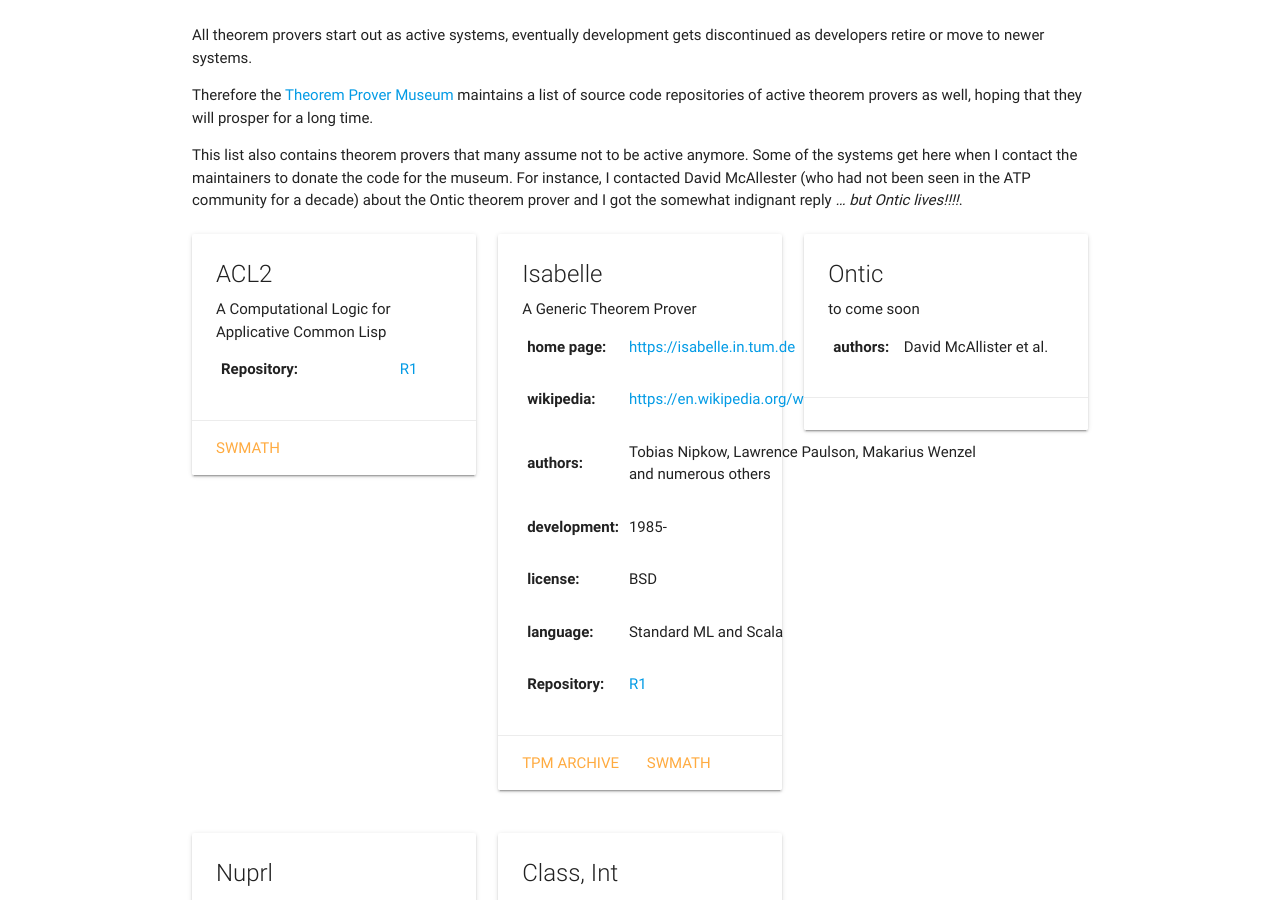
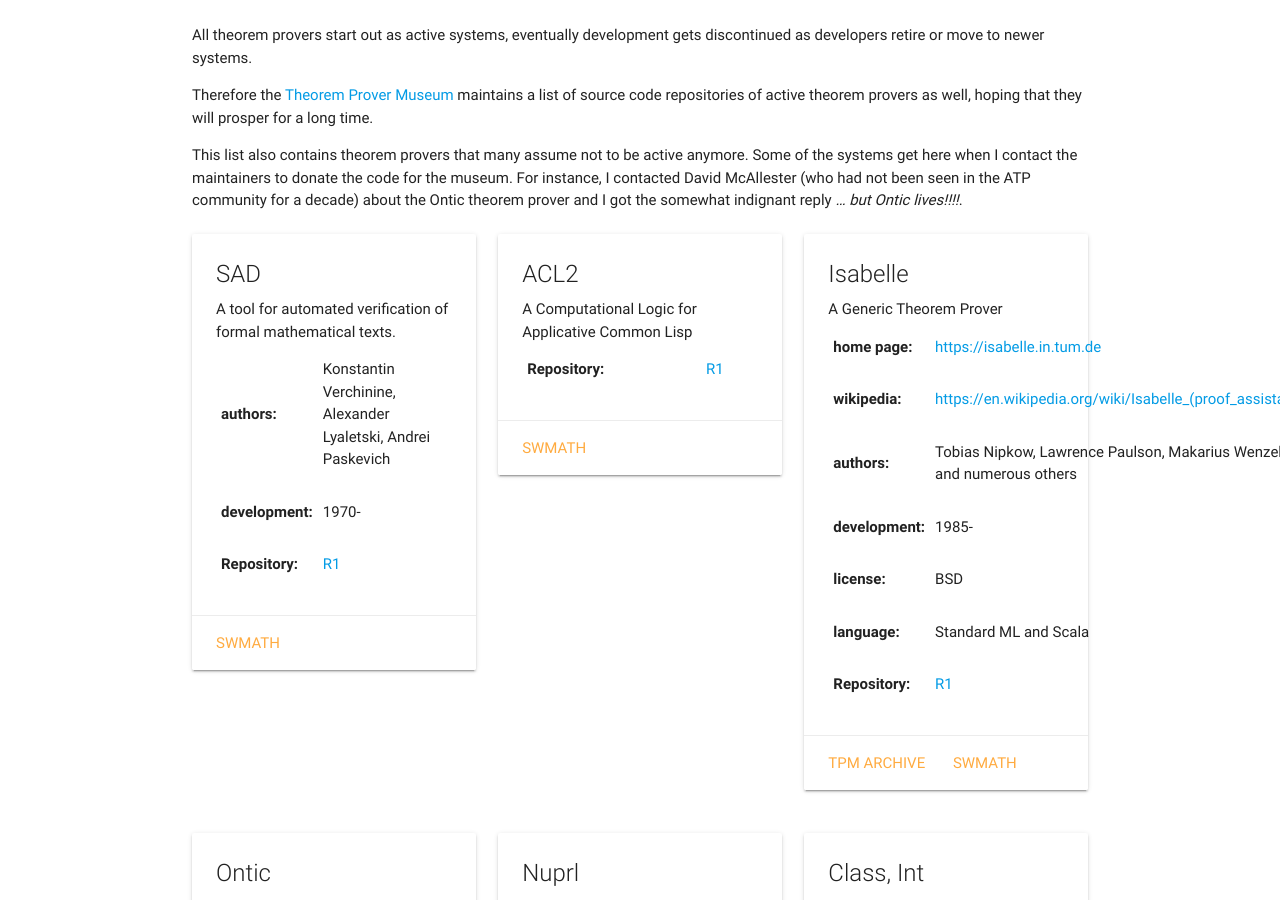
Before and after one commit to theoremprover-museum/theoremprover-museum.github.io, a Jekyll site: the page built from active/index.md, in a window 1280 px wide and 900 px high, scrolled down 235 px. Built offline with Jekyll 4.4.1, drawn with Linux system fonts in a browser that asks for light colours; some of the changed lines change nothing that is shown.

Commit message:
adding data and corrections

```diff
--- a/_data/provers.yml
+++ b/_data/provers.yml
@@ -77,6 +77,8 @@
   active: false
   status: museum
   teaser: The original Edinburgh LCF
+  authors: Robin Milner
+  development: 1972-1977
   TPMarchive: LCF77
   swmath: 8360
 
@@ -197,10 +199,11 @@
   swmath: 19613
 
 - name: SAD
-  active: false
-  status: museum
+  active: true
   teaser: A tool for automated verification of formal mathematical texts.
   repos: https://github.com/tertium/SAD
+  authors: Konstantin Verchinine, Alexander Lyaletski, Andrei Paskevich
+  development: 1970-
   swmath: 9796
 
 - name: scunac
@@ -358,12 +361,12 @@
   note: Adam Naumowicz will look for Mizar4
 
 - name: Oleg
-  author: Connor McBride
+  authors: Connor McBride
   active: false
   status: wanted
 
 - name: LeanTaP
-  author: Bernhard Beckert
+  authors: Bernhard Beckert
   active: false
   language: Prolog
   status: wanted
@@ -389,12 +392,12 @@
   note: does anyone have contact to them?
 
 - name: The conjecturing systems by Simon Colton
-  author: Simon Colton
+  authors: Simon Colton
   active: false
   status: wanted
 
 - name: "Martin Davis' Presburger implementation"
-  author: Marin Davis
+  authors: Marin Davis
   active: false
   status: wanted
 
@@ -423,7 +426,7 @@
   note:  <a href="http://www.legacy.com/obituaries/vancouversun/obituary.aspx?pid=174610982">see this for reference</a>
 
 - name: "Hao Wang's AE prover and full FOL prover (IBM?)"
-  author: Hao Wang
+  authors: Hao Wang
   active: false
   status: wanted
   note:  <a href="https://en.wikipedia.org/wiki/Hao_Wang_(academic)"> see here</a>
@@ -518,7 +521,7 @@
   teaser: Edinburgh LCF re-implemented in Standard ML
   TPMarchive: CambridgeLCF
   language: Standard ML
-  authos: Konrad Slind
+  authors: Konrad Slind
 
 - name: Aquarius
   active: false
```
